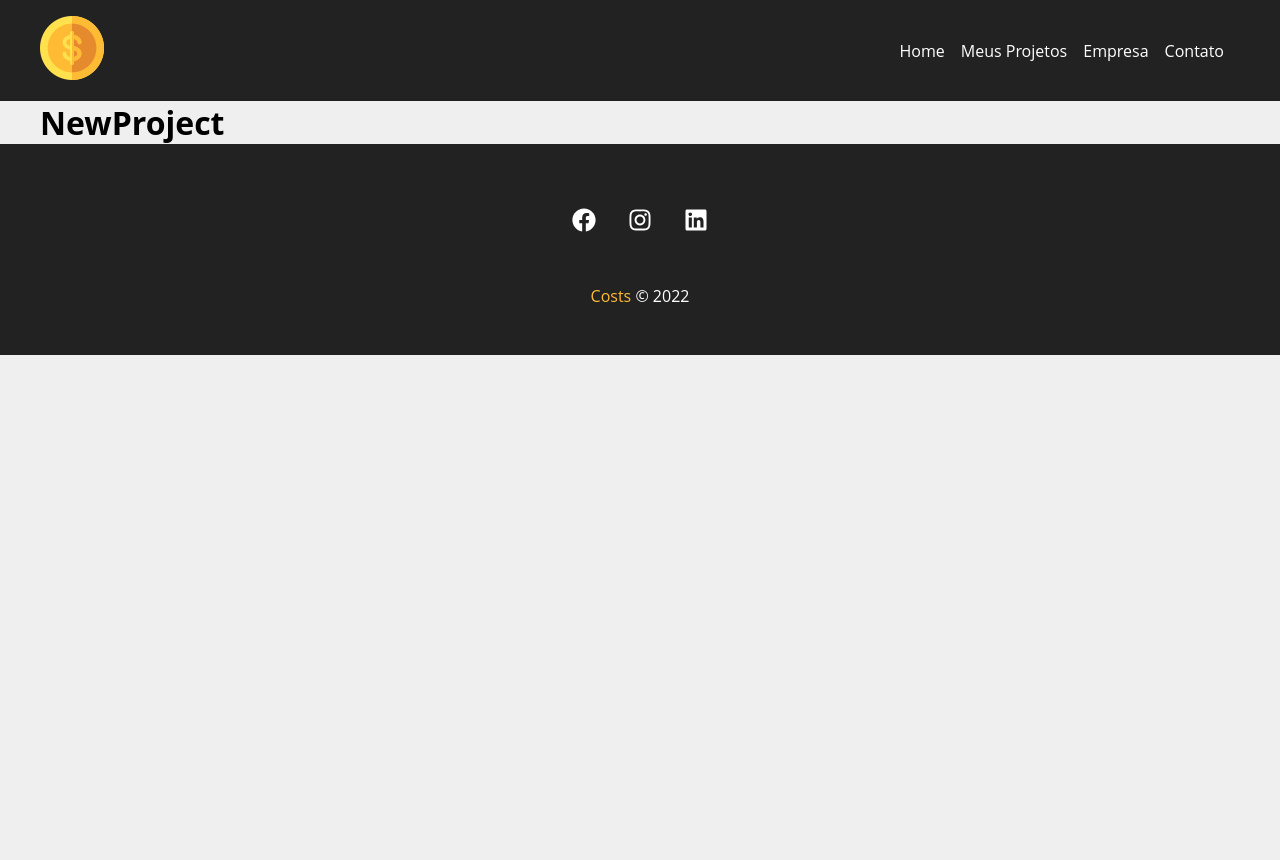
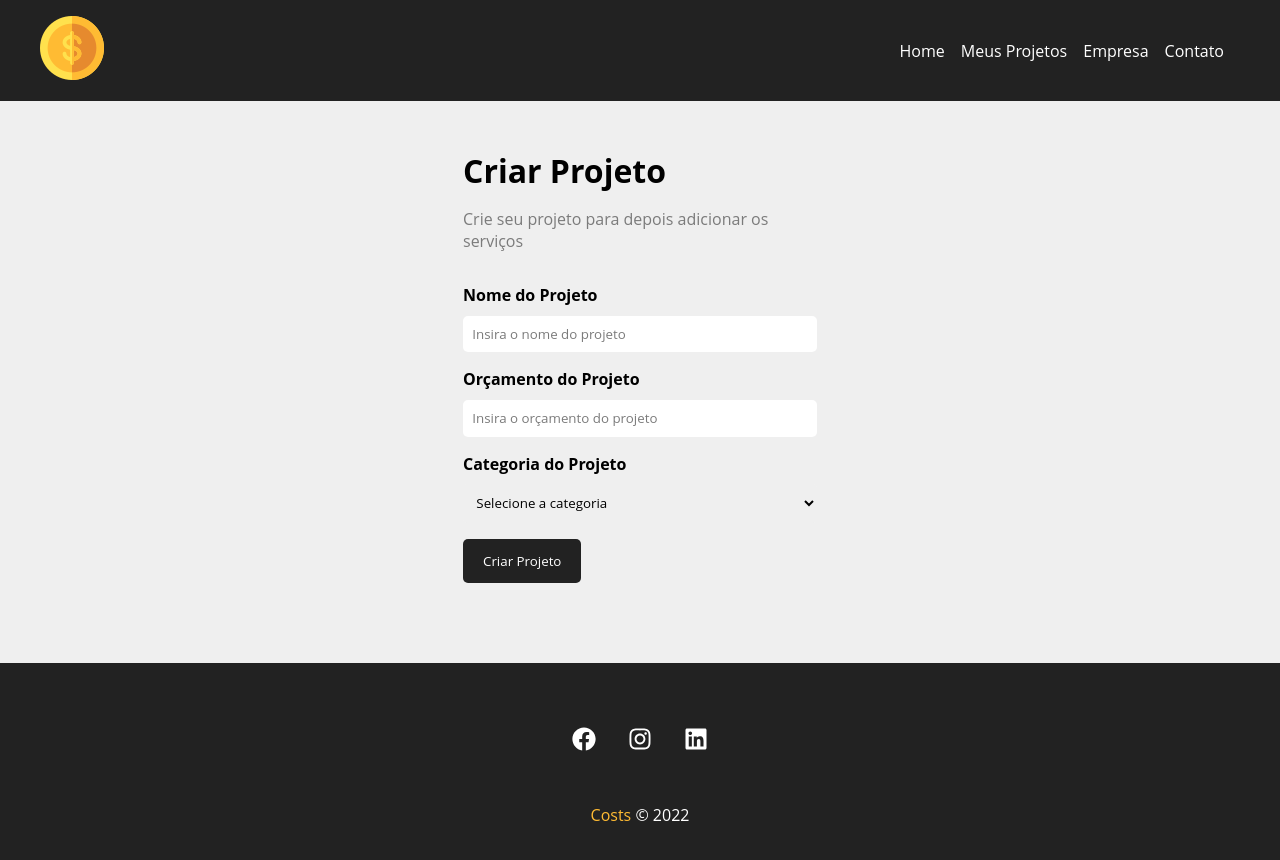
Before and after one commit to marcelonralves/learning-react, a React (Vite) app in the folder frontend/: page /newproject in a window 1280 px wide. Shown: the top 860 px of the page. Before the commit the page ends 800 px from the top, so only its background shows below. Built offline with nearby package versions, Linux system fonts and the light colour scheme.

Commit message:
feat: new project

```diff
--- a/frontend/src/components/pages/NewProject.jsx
+++ b/frontend/src/components/pages/NewProject.jsx
@@ -1,7 +1,14 @@
+import ProjectForm from '../project/ProjectForm'
+import styles from './NewProject.module.css'
+
 function NewProject() {
     return (
         <>
-        <h1>NewProject</h1>
+        <section className={styles.newproject_container}>
+            <h1>Criar Projeto</h1>
+            <p>Crie seu projeto para depois adicionar os serviços</p>
+            <ProjectForm/>
+        </section>
         </>
     )
 }
--- /dev/null
+++ b/frontend/src/components/pages/NewProject.module.css
@@ -0,0 +1,14 @@
+.newproject_container {
+    width: 450px;
+    margin: 0 auto;
+    padding: 3em;
+}
+
+.newproject_container h1 {
+    margin-bottom: 0.5em;
+    font-size: 2em;
+}
+
+.newproject_container p {
+    color: #7b7b7b;
+}
--- /dev/null
+++ b/frontend/src/components/project/InputForm.jsx
@@ -0,0 +1,12 @@
+import styles from "./InputForm.module.css"
+
+function InputForm({title, type, name, placeholder, handleOnChange, value}) {
+    return (
+        <div className={styles.form_control}>
+            <label htmlFor={name}>{title}</label>
+            <input type={type} name={name} id={name} placeholder={placeholder} value={value} onChange={handleOnChange}/>
+        </div>
+    )
+}
+
+export default InputForm
--- /dev/null
+++ b/frontend/src/components/project/InputForm.module.css
@@ -0,0 +1,20 @@
+.form_control {
+    display: flex;
+    flex-direction: column;
+    margin-bottom: 1rem;
+}
+
+.form_control label {
+    margin-bottom: .6em;
+    font-weight: bold;
+}
+
+.form_control input {
+    padding: .7em;
+    border-radius: 5px;
+    border: none;
+}
+
+.form_control input::placeholder{
+    color: #7b7b7b;
+}
--- /dev/null
+++ b/frontend/src/components/project/ProjectForm.jsx
@@ -0,0 +1,18 @@
+import InputForm from "./InputForm"
+import SelectInputForm from "./SelectInputForm"
+import styles from "./ProjectForm.module.css"
+import SubmitButtonForm from "./SubmitButtonForm"
+
+function ProjectForm() {
+    return (
+        <form className={styles.form}>
+
+            <InputForm type="text" title="Nome do Projeto" name="project_name" placeholder="Insira o nome do projeto" />
+            <InputForm type="number" title="Orçamento do Projeto" name="project_budget" placeholder="Insira o orçamento do projeto" />
+            <SelectInputForm name="category_id" title="Categoria do Projeto"/>
+            <SubmitButtonForm text="Criar Projeto"/>
+        </form>
+    )
+}
+
+export default ProjectForm
--- /dev/null
+++ b/frontend/src/components/project/ProjectForm.module.css
@@ -0,0 +1,4 @@
+.form {
+    width: 100%;
+    margin: 2em 0;
+}
--- /dev/null
+++ b/frontend/src/components/project/SelectInputForm.jsx
@@ -0,0 +1,14 @@
+import styles from './SelectInputForm.module.css'
+
+function SelectInputForm({title, name, options, handleOnChange, value}) {
+    return (
+        <div className={styles.form_control}>
+           <label htmlFor={name}>{title}</label>
+           <select name={name} id={name}>
+                <option disabled selected>Selecione a categoria</option>
+            </select>
+        </div>
+    )
+}
+
+export default SelectInputForm
--- /dev/null
+++ b/frontend/src/components/project/SelectInputForm.module.css
@@ -0,0 +1,16 @@
+.form_control {
+    display: flex;
+    flex-direction: column;
+    margin-bottom: 1rem;
+}
+
+.form_control label {
+    margin-bottom: .6em;
+    font-weight: bold;
+}
+
+.form_control select {
+    padding: .7em;
+    border-radius: 5px;
+    border: none;
+}
--- /dev/null
+++ b/frontend/src/components/project/SubmitButtonForm.jsx
@@ -0,0 +1,11 @@
+import styles from './SubmitButtonForm.module.css'
+
+function SubmitButtonForm({text}){
+    return (
+        <>
+            <button className={styles.btn} type="submit">{text}</button>
+        </>
+    )
+}
+
+export default SubmitButtonForm
--- /dev/null
+++ b/frontend/src/components/project/SubmitButtonForm.module.css
@@ -0,0 +1,14 @@
+.btn {
+    background-color: #222;
+    color: #fff;
+    padding: 1em 1.5em;
+    text-decoration: none;
+    border: none;
+    border-radius: 5px;
+    cursor: pointer;
+    transition: 0.5s;
+}
+
+.btn:hover {
+    color: #ffbb33;
+}
```
